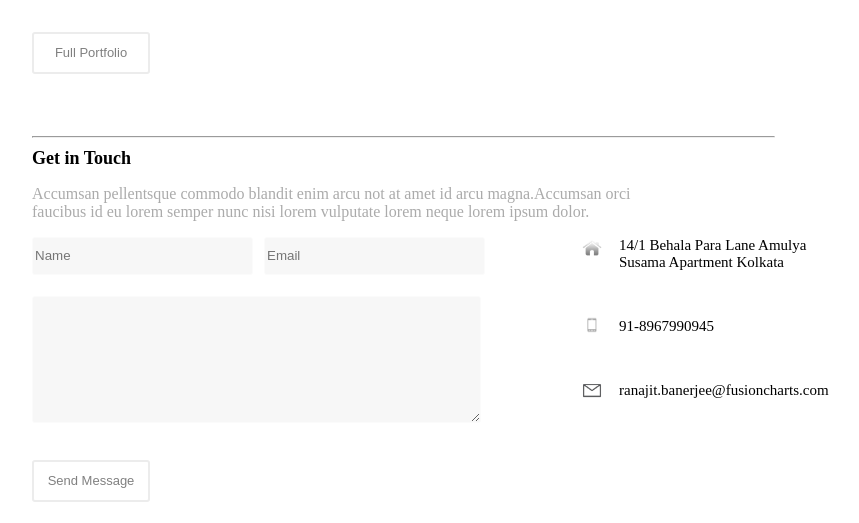
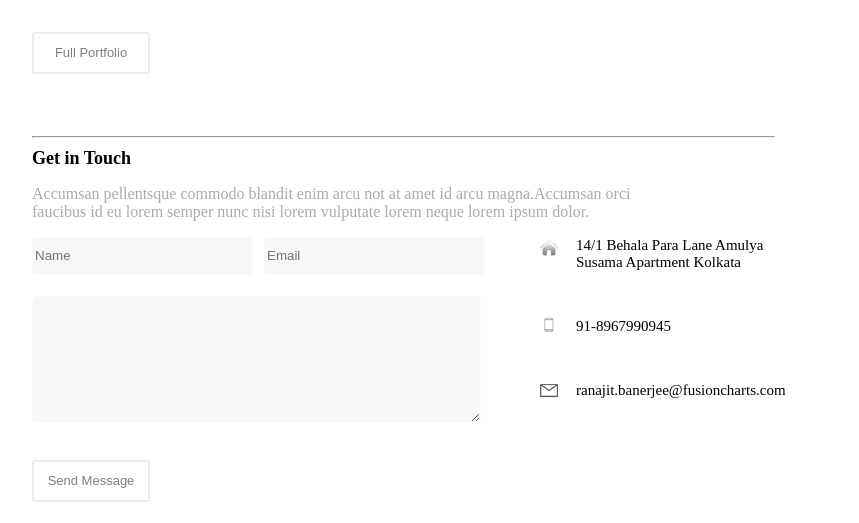
Before and after one commit to ranajitbanerjee/ranajitbanerjee.github.io, a PHP site: page /learning/Week1---Final-Project/portfolio.html in a window 1280 px wide. Shown: the part 1441-1964 px from the top of the page, without its empty margins (418-1277 px from the left). Run offline with PHP 8.4, Linux system fonts and the light colour scheme.

Commit message:
Update portfolio.css

```diff
--- a/learning/Week1---Final-Project/assets/css/portfolio.css
+++ b/learning/Week1---Final-Project/assets/css/portfolio.css
@@ -176,7 +176,7 @@ form {
     width:20px;
     height:100px;
     float:left;
-    margin-left:50px
+    margin-left:7px
 }
 
 .contacticons img {
```
